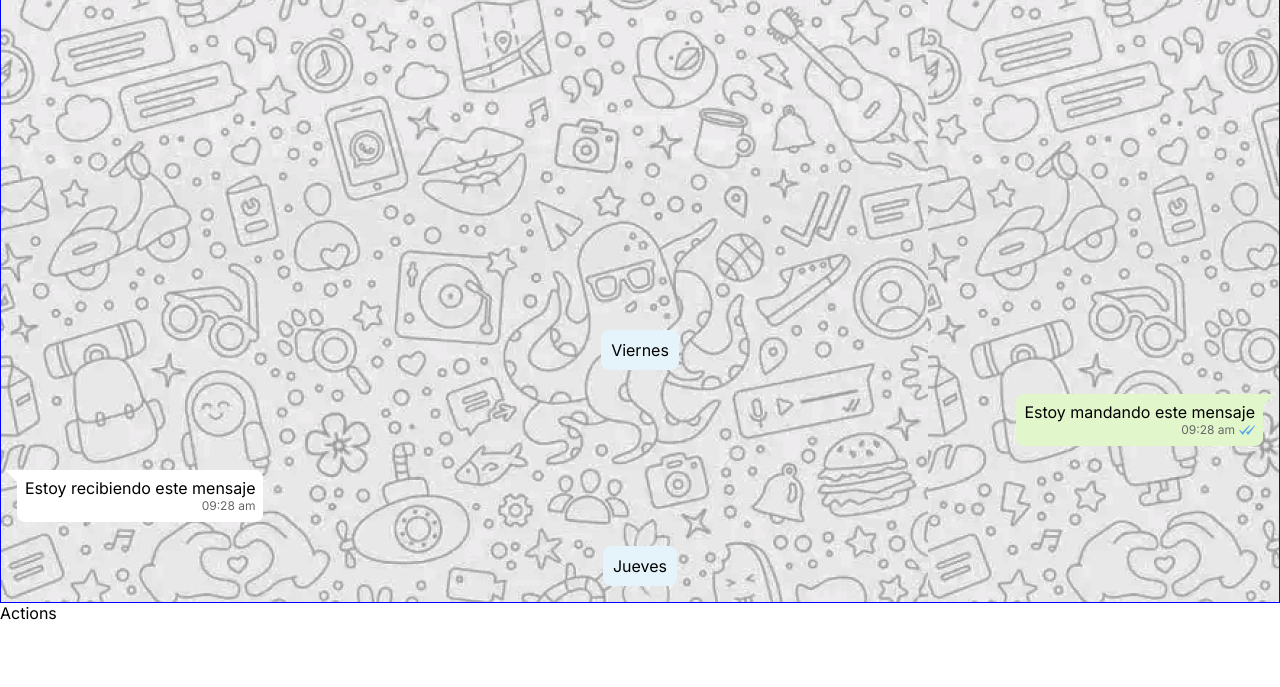
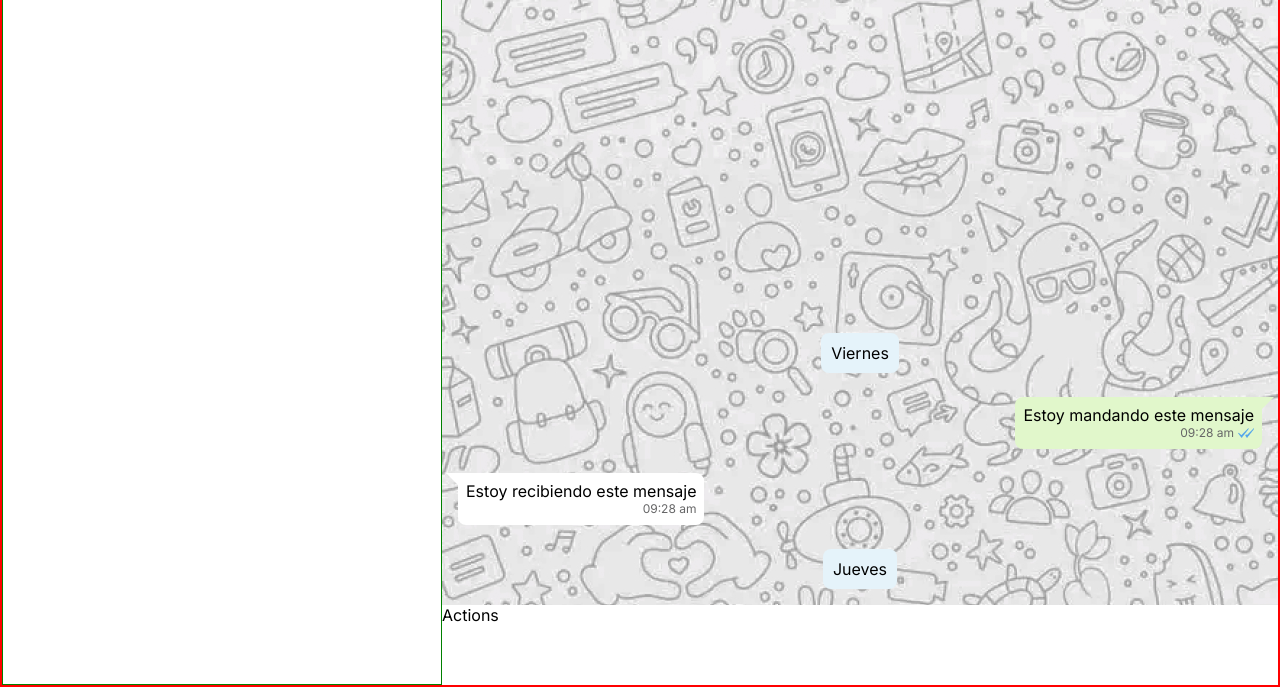
Before and after one commit to Armando101/message-app, a website: page index.html in a window 1280 px wide. Shown: the part 117-804 px from the top of the page. Drawn offline with Linux system fonts and the light colour scheme.

Commit message:
user list structure

```diff
--- a/css/chat.css
+++ b/css/chat.css
@@ -1,5 +1,5 @@
 .chat {
   display: flex;
   flex-direction: column;
-  block-size: 100vh;
+  grid-area: chat;
 }
--- /dev/null
+++ b/css/layout.css
@@ -0,0 +1,10 @@
+.layout {
+  --firstColumnSize: 27.5rem;
+
+  border: 2px solid red;
+  block-size: 100vh;
+
+  display: grid;
+  grid-template-columns: var(--firstColumnSize) 1fr;
+  grid-template-areas: "user-list chat";
+}
--- a/css/message-list.css
+++ b/css/message-list.css
@@ -2,7 +2,6 @@
 @import "date.css";
 
 .message-list {
-  border: 1px solid blue;
   flex-grow: 1;
   display: flex;
   flex-direction: column-reverse;
--- a/css/styles.css
+++ b/css/styles.css
@@ -3,6 +3,8 @@
 @import "chat.css";
 @import "action-list.css";
 @import "message-list.css";
+@import "layout.css";
+@import "user-list.css";
 
 :root {
   --headerSize: 80px;
--- /dev/null
+++ b/css/user-list.css
@@ -0,0 +1,4 @@
+.userList {
+  border: 1px solid green;
+  grid-area: user-list;
+}
--- a/index.html
+++ b/index.html
@@ -14,6 +14,8 @@
     <link rel="stylesheet" href="./css/styles.css" />
   </head>
   <body>
+    <div class="layout">
+      <div class="userList"></div>
       <div class="chat">
         <div class="header">
           <div class="header-primary">
@@ -64,5 +66,6 @@
 
         <div class="action-list">Actions</div>
       </div>
+    </div>
   </body>
 </html>
```
Lines whose indentation alone changed are shown as unchanged.
